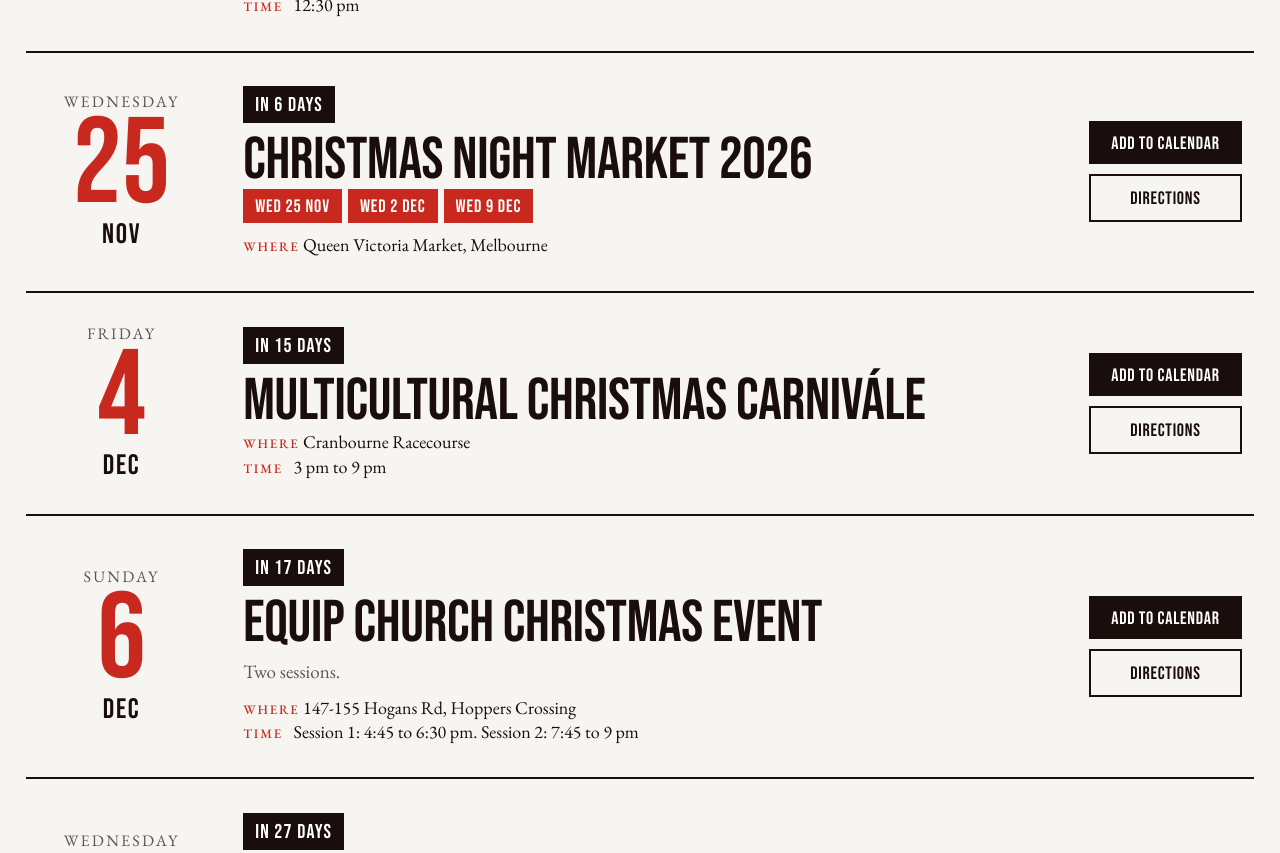
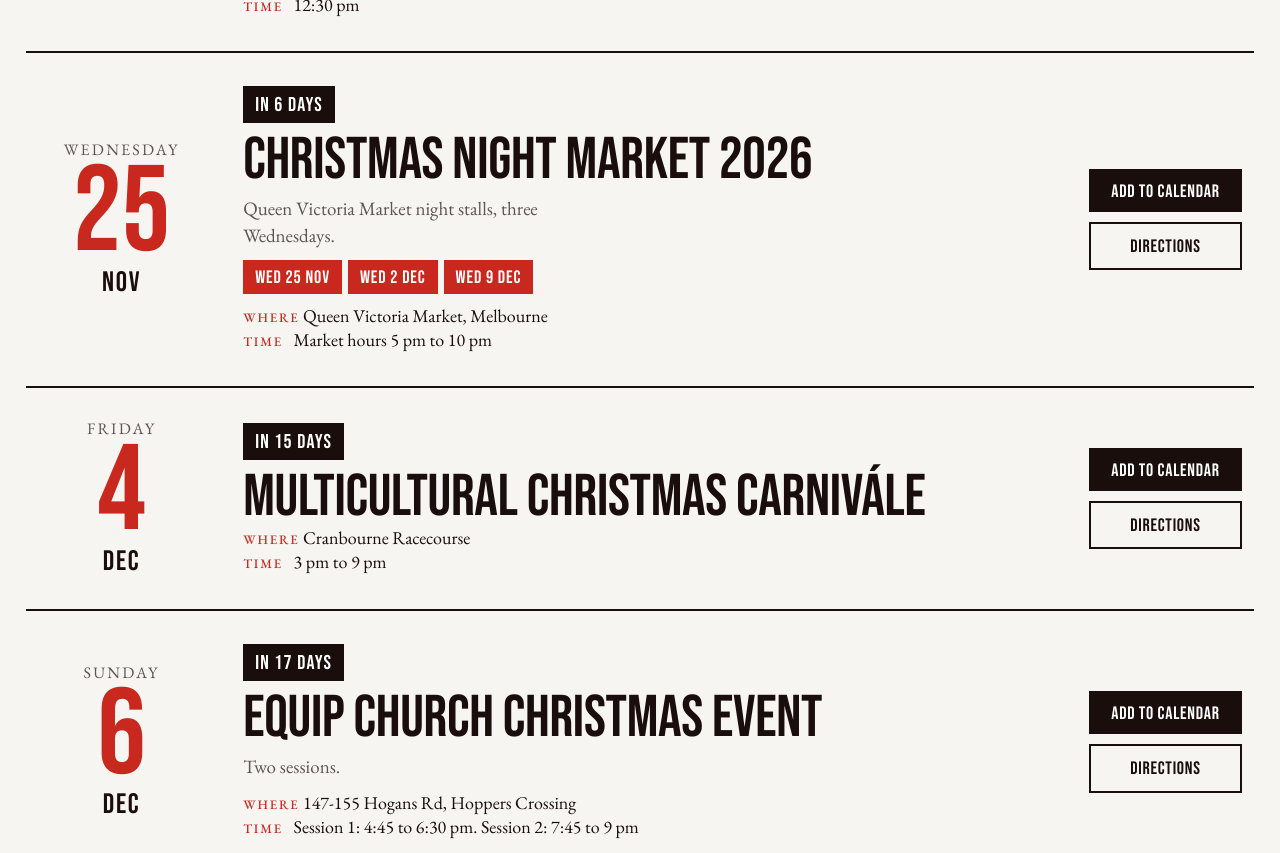
Before and after one commit to itsjayb81/ce-4t8w1x6z, a plain HTML site: page index.html in a window 1280 px wide. Shown: the part 1652-2505 px from the top of the page. Drawn offline with nearby package versions, Linux system fonts and the light colour scheme.

Commit message:
Night Market hours, noodles card

```diff
--- a/index.html
+++ b/index.html
@@ -358,9 +358,9 @@ footer{background:var(--dark);color:var(--dark-ink);min-height:72svh;padding:cla
       <div class="info"><span class="when" aria-live="polite"></span><h3>Round for Respect</h3><p class="sub">Conscious Combat Club</p><p class="meta"><b>Where</b> Dominance MMA, Abbotsford</p><p class="meta"><b>Time</b> 12:30 pm</p></div>
       <div class="acts"><button type="button" class="cal">Add to calendar</button><a class="go" href="https://www.google.com/maps/search/?api=1&amp;query=Dominance%20MMA%2C%20Abbotsford%20VIC" target="_blank" rel="noopener">Directions</a></div>
     </li>
-    <li class="ev" data-name="Christmas Night Market 2026" data-loc="Queen Victoria Market, Melbourne VIC" data-last="2026-12-09" data-first="2026-11-25" data-ev="[[&quot;2026-11-25&quot;, &quot;&quot;, &quot;&quot;], [&quot;2026-12-02&quot;, &quot;&quot;, &quot;&quot;], [&quot;2026-12-09&quot;, &quot;&quot;, &quot;&quot;]]">
+    <li class="ev" data-name="Christmas Night Market 2026" data-loc="Queen Victoria Market, Melbourne VIC" data-last="2026-12-09" data-first="2026-11-25" data-ev="[[&quot;2026-11-25&quot;, &quot;17:00&quot;, &quot;22:00&quot;], [&quot;2026-12-02&quot;, &quot;17:00&quot;, &quot;22:00&quot;], [&quot;2026-12-09&quot;, &quot;17:00&quot;, &quot;22:00&quot;]]">
       <div class="date"><span class="wd">Wednesday</span><span class="day">25</span><span class="mon">Nov</span></div>
-      <div class="info"><span class="when" aria-live="polite"></span><h3>Christmas Night Market 2026</h3><p class="chips"><span>Wed 25 Nov</span><span>Wed 2 Dec</span><span>Wed 9 Dec</span></p><p class="meta"><b>Where</b> Queen Victoria Market, Melbourne</p></div>
+      <div class="info"><span class="when" aria-live="polite"></span><h3>Christmas Night Market 2026</h3><p class="sub">Queen Victoria Market night stalls, three Wednesdays.</p><p class="chips"><span>Wed 25 Nov</span><span>Wed 2 Dec</span><span>Wed 9 Dec</span></p><p class="meta"><b>Where</b> Queen Victoria Market, Melbourne</p><p class="meta"><b>Time</b> Market hours 5 pm to 10 pm</p></div>
       <div class="acts"><button type="button" class="cal">Add to calendar</button><a class="go" href="https://www.google.com/maps/search/?api=1&amp;query=Queen%20Victoria%20Market%2C%20Melbourne%20VIC" target="_blank" rel="noopener">Directions</a></div>
     </li>
     <li class="ev" data-name="Multicultural Christmas Carnivále" data-loc="Cranbourne Racecourse VIC" data-last="2026-12-04" data-first="2026-12-04" data-ev="[[&quot;2026-12-04&quot;, &quot;15:00&quot;, &quot;21:00&quot;]]">
@@ -415,6 +415,7 @@ footer{background:var(--dark);color:var(--dark-ink);min-height:72svh;padding:cla
     <article class="mc rise"><h4>Char grill</h4><p><span>Tandoori chicken and spicy chips</span></p><div class="mp"><img src="img/menu/tandoori.jpg" alt="" loading="lazy"><img src="img/menu/chips.jpg" alt="" loading="lazy"></div></article>
     <article class="mc rise"><h4>Spicy or plain chips</h4><p></p><div class="mp one"><img src="img/menu/chips.jpg" alt="" loading="lazy"></div></article>
     <article class="mc rise"><h4>Saffron rice and butter chicken</h4><p></p><div class="mp"><img src="img/menu/rice.jpg" alt="" loading="lazy"><img src="img/menu/butter-chicken.jpg" alt="" loading="lazy"></div></article>
+    <article class="mc rise"><h4>Vegetarian noodles</h4><p><span>Vegan, a full meal</span></p><div class="mp one"><img src="img/menu/noodles.jpg" alt="A bowl of vegetarian noodles with capsicum and spring onion" loading="lazy"></div></article>
   </div>
   <h3 class="rise">Event menu</h3>
   <p class="sub rise">What we cook at festivals and booked events. The meat is halal.</p>
```
Also changed, not shown: img/menu/noodles.jpg (added).
